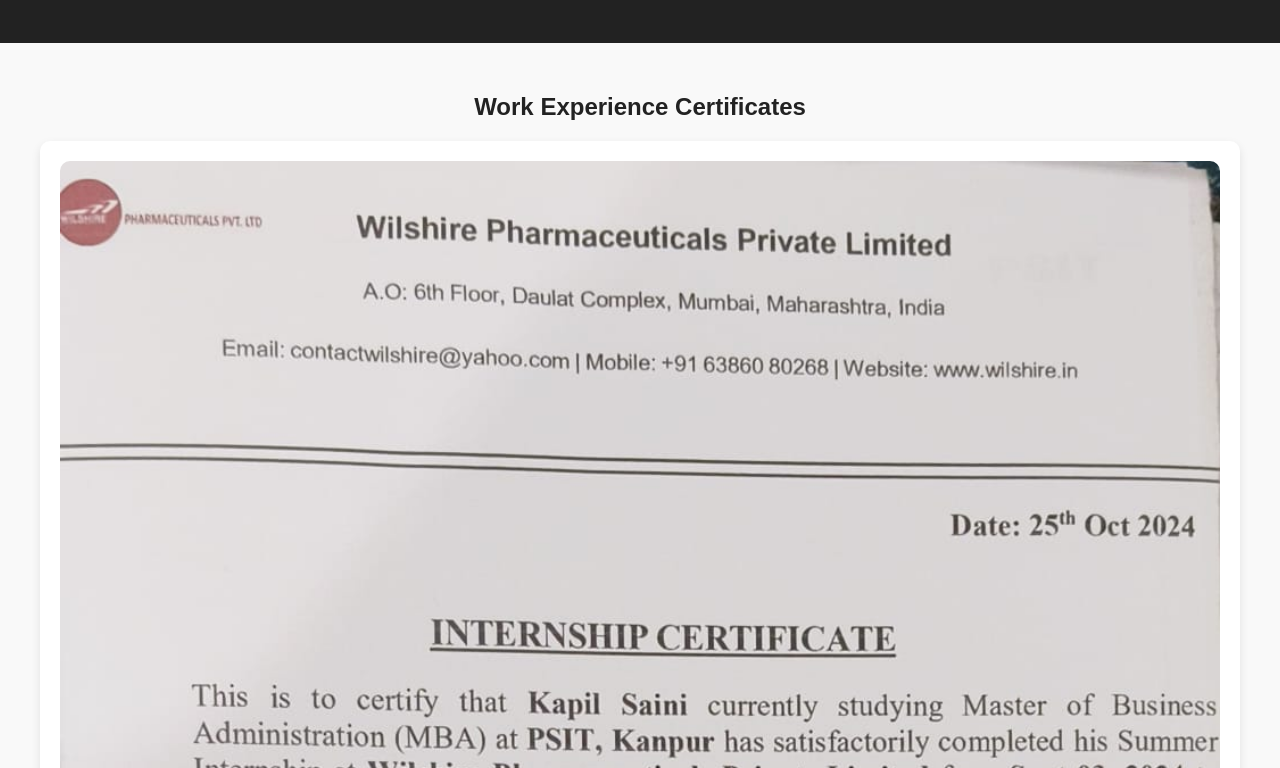
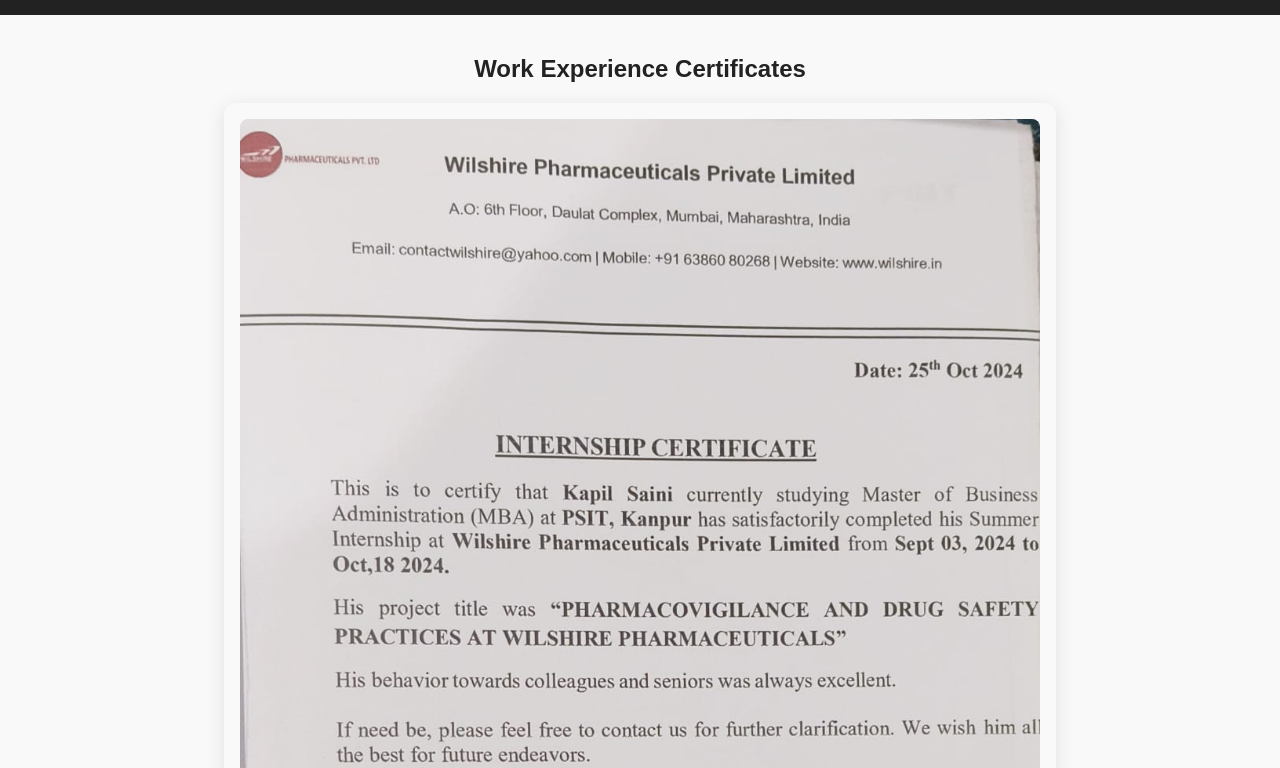
Before and after one commit to DigitalKP/certificate-collection, a plain HTML site: page index.html in a window 1280 px wide. Shown: the part 532-1300 px from the top of the page. Drawn offline with Linux system fonts and the light colour scheme; files that its build step writes are made by us from their sources.

Commit message:
Update style.css
important

```diff
--- a/style.css
+++ b/style.css
@@ -20,33 +20,37 @@
 }
 
 section {
-    padding: 30px;
-    max-width: 1200px;
-    margin: auto;
-}
+    max-width: 1000px;
+    margin: 0 auto;
+    padding: 20px;
+  }
+
 
 h2 {
     text-align: center;
     margin-bottom: 20px;
     color: #222;
 }
-
 .cert-card {
-    background: white;
-    border-radius: 10px;
-    box-shadow: 0 4px 10px rgba(0,0,0,0.1);
-    margin-bottom: 30px;
-    padding: 20px;
+  max-width: 800px;       /* max width fix karega */
+  margin: 20px auto;      /* center + spacing */
+  padding: 16px;
+  background: #f9f9f9;    /* halka card bg */
+  border-radius: 12px;
+  box-shadow: 0 4px 20px rgba(0,0,0,0.1);
 }
 
+
+
+
 .cert-card img {
-    width: 100%;
-    height: auto; /* keeps natural aspect ratio */
-    object-fit: contain; /* shows full image without cropping */
-    display: block;
-    margin: auto;
-    border-radius: 10px;
+  max-width: 100%;   /* responsive resize */
+  height: auto;      /* proportional height */
+  border-radius: 8px;
+  margin-bottom: 12px;
 }
+
+
 
 .cert-card ul {
     margin-top: 15px;
@@ -64,9 +68,8 @@
     background: #222;
     color: white;
 }
-body img {
-  max-width: 100%;
-  height: auto;
-  display: block;
-  margin: 16px auto;
+section {
+  max-width: 1000px;
+  margin: 0 auto;
+  padding: 20px;
 }
```
